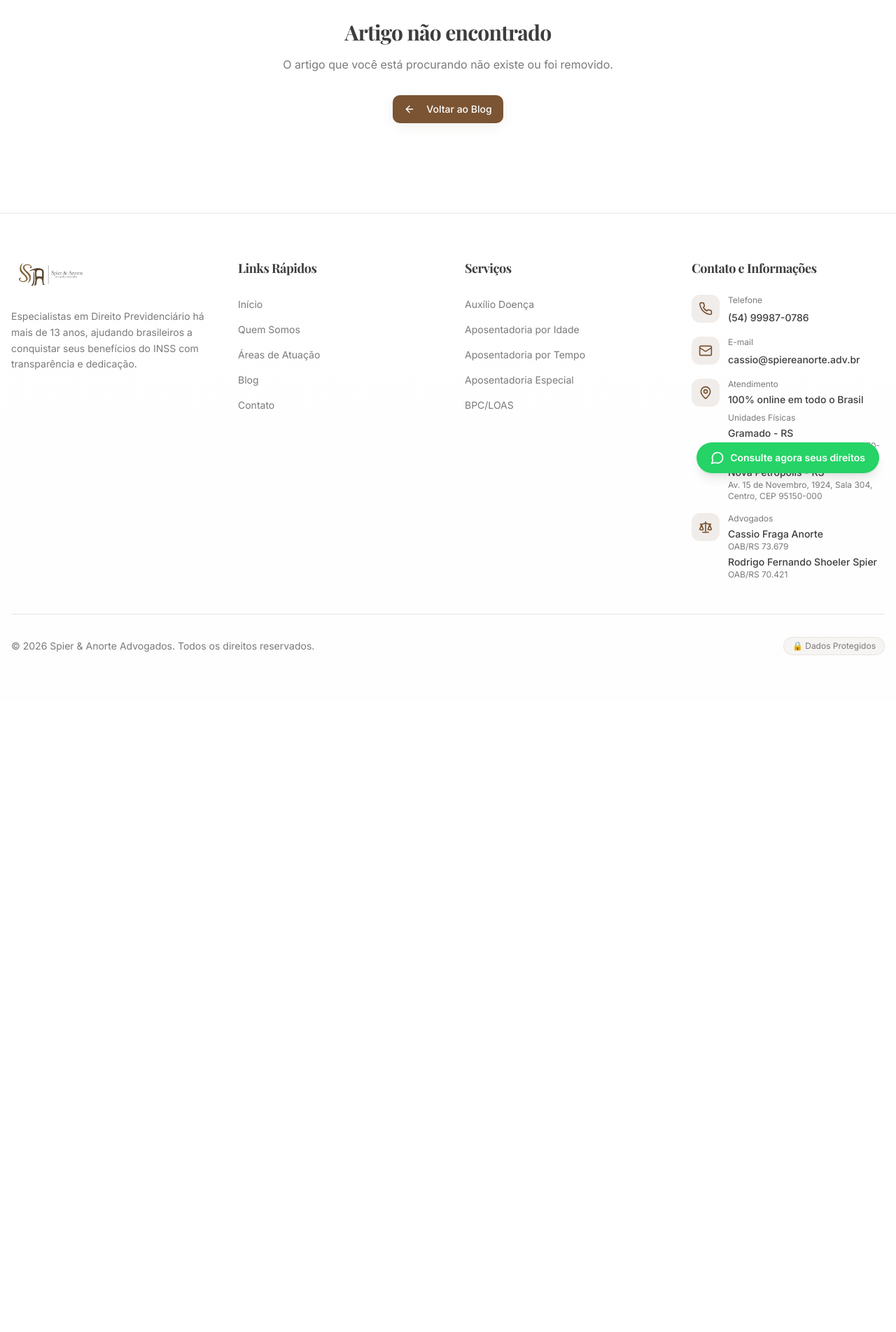
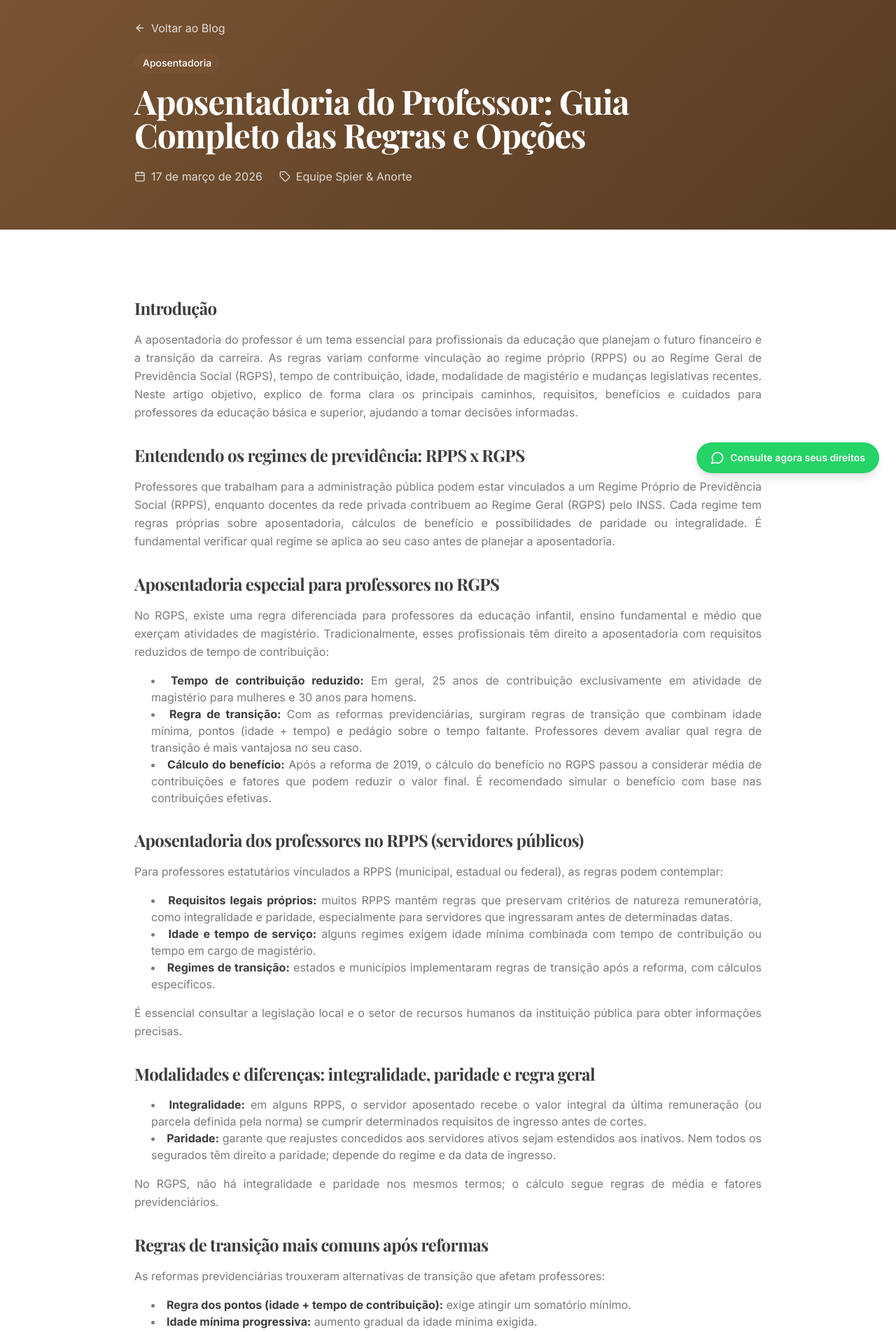
Before and after one commit to cassioanorte/sua-jornada-previdencia, a React (Vite) app: page /blog/aposentadoria-do-professor in a window 1280 px wide. Shown: the part 100-2003 px from the top of the page at 70% size. Before the commit the page ends 1100 px from the top, so only its background shows below. Built offline with nearby package versions, Linux system fonts and the light colour scheme; the HTML template or start-up script is replaced by a standard one.

Commit message:
Add teacher retirement post
Co-authored-by: cassioanorte <106702931+cassioanorte@users.noreply.github.com>

```diff
--- a/src/data/blogPosts.ts
+++ b/src/data/blogPosts.ts
@@ -1227,6 +1227,117 @@ O plano de reabilitação profissional é peça-chave do sistema previdenciário
     date: "17 de março de 2026",
     category: "Reabilitação Profissional",
     author: "Equipe Spier & Anorte"
+  },
+  {
+    id: "aposentadoria-do-professor",
+    title: "Aposentadoria do Professor: Guia Completo das Regras e Opções",
+    excerpt: "Aposentadoria do professor: entenda regras, requisitos e opções para docentes da rede pública e privada.",
+    content: `
+## Introdução
+
+A aposentadoria do professor é um tema essencial para profissionais da educação que planejam o futuro financeiro e a transição da carreira. As regras variam conforme vinculação ao regime próprio (RPPS) ou ao Regime Geral de Previdência Social (RGPS), tempo de contribuição, idade, modalidade de magistério e mudanças legislativas recentes. Neste artigo objetivo, explico de forma clara os principais caminhos, requisitos, benefícios e cuidados para professores da educação básica e superior, ajudando a tomar decisões informadas.
+
+## Entendendo os regimes de previdência: RPPS x RGPS
+
+Professores que trabalham para a administração pública podem estar vinculados a um Regime Próprio de Previdência Social (RPPS), enquanto docentes da rede privada contribuem ao Regime Geral (RGPS) pelo INSS. Cada regime tem regras próprias sobre aposentadoria, cálculos de benefício e possibilidades de paridade ou integralidade. É fundamental verificar qual regime se aplica ao seu caso antes de planejar a aposentadoria.
+
+## Aposentadoria especial para professores no RGPS
+
+No RGPS, existe uma regra diferenciada para professores da educação infantil, ensino fundamental e médio que exerçam atividades de magistério. Tradicionalmente, esses profissionais têm direito a aposentadoria com requisitos reduzidos de tempo de contribuição:
+
+- **Tempo de contribuição reduzido:** Em geral, 25 anos de contribuição exclusivamente em atividade de magistério para mulheres e 30 anos para homens.
+- **Regra de transição:** Com as reformas previdenciárias, surgiram regras de transição que combinam idade mínima, pontos (idade + tempo) e pedágio sobre o tempo faltante. Professores devem avaliar qual regra de transição é mais vantajosa no seu caso.
+- **Cálculo do benefício:** Após a reforma de 2019, o cálculo do benefício no RGPS passou a considerar média de contribuições e fatores que podem reduzir o valor final. É recomendado simular o benefício com base nas contribuições efetivas.
+
+## Aposentadoria dos professores no RPPS (servidores públicos)
+
+Para professores estatutários vinculados a RPPS (municipal, estadual ou federal), as regras podem contemplar:
+
+- **Requisitos legais próprios:** muitos RPPS mantêm regras que preservam critérios de natureza remuneratória, como integralidade e paridade, especialmente para servidores que ingressaram antes de determinadas datas.
+- **Idade e tempo de serviço:** alguns regimes exigem idade mínima combinada com tempo de contribuição ou tempo em cargo de magistério.
+- **Regimes de transição:** estados e municípios implementaram regras de transição após a reforma, com cálculos específicos.
+
+É essencial consultar a legislação local e o setor de recursos humanos da instituição pública para obter informações precisas.
+
+## Modalidades e diferenças: integralidade, paridade e regra geral
+
+- **Integralidade:** em alguns RPPS, o servidor aposentado recebe o valor integral da última remuneração (ou parcela definida pela norma) se cumprir determinados requisitos de ingresso antes de cortes.
+- **Paridade:** garante que reajustes concedidos aos servidores ativos sejam estendidos aos inativos. Nem todos os segurados têm direito a paridade; depende do regime e da data de ingresso.
+
+No RGPS, não há integralidade e paridade nos mesmos termos; o cálculo segue regras de média e fatores previdenciários.
+
+## Regras de transição mais comuns após reformas
+
+As reformas previdenciárias trouxeram alternativas de transição que afetam professores:
+
+- **Regra dos pontos (idade + tempo de contribuição):** exige atingir um somatório mínimo.
+- **Idade mínima progressiva:** aumento gradual da idade mínima exigida.
+- **Pedágio:** porcentagem do tempo que faltava para a aposentadoria na data da vigência da reforma, pago como "pedágio" para se aposentar sem a idade mínima.
+
+Cada alternativa tem impacto distinto no tempo de contribuição e no valor do benefício; a escolha ideal depende da situação individual.
+
+## Cálculo do benefício: o que muda para professores
+
+O valor do benefício depende do regime e da regra aplicada:
+
+- No RGPS, utiliza-se a média aritmética simples de 100% das contribuições desde 1994, aplicando‑se porcentagens conforme tempo de contribuição e regras vigentes.
+- No RPPS, o cálculo pode envolver integralidade ou média, conforme legislação local e data de ingresso.
+
+Fazer simulações com um especialista ou por meio de ferramentas oficiais ajuda a tomar decisões melhores sobre o momento de se aposentar.
+
+## Contribuições e aposentadoria parcial (atividade concomitante)
+
+Professores que acumulam vínculos (por exemplo, tempo no setor privado e público) ou que trabalham em outras funções devem observar como cada período será contado. É possível somar tempos em regimes distintos, mas o cálculo pode variar e exigir pedidos específicos de contagem de tempo.
+
+## Procedimentos práticos para solicitar aposentadoria
+
+- Reúna documentação: carteira de trabalho, comprovantes de contribuição, certificados de tempo de serviço, contracheques e declaração de tempo de serviço para atividades de magistério.
+- Consulte o setor de RH (servidores públicos) ou o INSS (contribuintes RGPS) para orientações e agendamento.
+- Faça simulações antes de solicitar para escolher a melhor regra de transição disponível.
+- Considere o auxílio de advogado especialista em direito previdenciário ou de contador experiente em cálculos de benefício.
+
+## Impactos financeiros e planejamento
+
+Planejar a aposentadoria envolve avaliar renda prevista, despesas, saúde e expectativas de carreira. Para muitos professores, a aposentadoria pode coincidir com redução de renda, por isso recomendo:
+
+- Simular diferentes cenários de benefício.
+- Avaliar complementos de renda (aposentadoria complementar, previdência privada ou investimentos).
+- Considerar o momento ideal para não reduzir excessivamente o valor final do benefício.
+
+## Dicas para professores que estão próximos da aposentadoria
+
+- Verifique o tempo efetivo dedicado ao magistério e organize comprovantes.
+- Considere optar pela regra de transição mais vantajosa após simulação.
+- Avalie a necessidade e o impacto de continuar trabalhando para aumentar a média contributiva.
+- Busque orientação especializada para evitar perda de direitos por erro de cálculo ou interpretação.
+
+## Perguntas frequentes (FAQs)
+
+#### Quem tem direito à aposentadoria especial como professor?
+Professores da educação infantil, ensino fundamental e médio que comprovarem exercício de magistério têm regras diferenciadas de tempo de contribuição no RGPS; servidores públicos seguem normas do RPPS local.
+
+#### Qual o tempo de contribuição necessário para professor no RGPS?
+Tradicionalmente, 25 anos para mulheres e 30 anos para homens em atividade exclusiva de magistério. Contudo, regras de transição podem alterar requisitos; verifique a situação atual e simule.
+
+#### O professor que fez carreira no serviço público tem direito à integralidade?
+Depende do RPPS e da data de ingresso. Muitos regimes prevêem integralidade e paridade para ingresso até determinada data; verifique a legislação local.
+
+#### Como calcular o valor da aposentadoria do professor?
+No RGPS usa‑se a média das contribuições desde 1994; no RPPS, depende da legislação do ente federativo (média ou integralidade). Recomenda‑se simulação com base em contracheques e histórico contributivo.
+
+#### Posso continuar trabalhando e receber aposentadoria como professor?
+Há possibilidades de acúmulo ou de acumular renda, mas isso depende do regime (por exemplo, servir no setor público e receber inatividade pode ter restrições em alguns casos). Verifique regras de acumulação e compatibilidade.
+
+#### Quando é vantajoso pedir aposentadoria ou esperar mais tempo?
+Depende do impacto no valor do benefício, saúde, expectativa de mercado e regras de transição. Em geral, esperar mais tempo aumenta a média contributiva e pode elevar o benefício, mas cada caso é distinto.
+
+## Conclusão
+
+A aposentadoria do professor exige atenção à legislação aplicável, ao regime previdenciário e às opções de transição disponíveis. Planejamento, organização documental e simulações são passos essenciais para garantir uma aposentadoria tranquila e financeiramente adequada. Procure orientação especializada para avaliar a melhor estratégia para seu caso.
+    `,
+    date: "17 de março de 2026",
+    category: "Aposentadoria",
+    author: "Equipe Spier & Anorte"
   }
 ];
 
```
